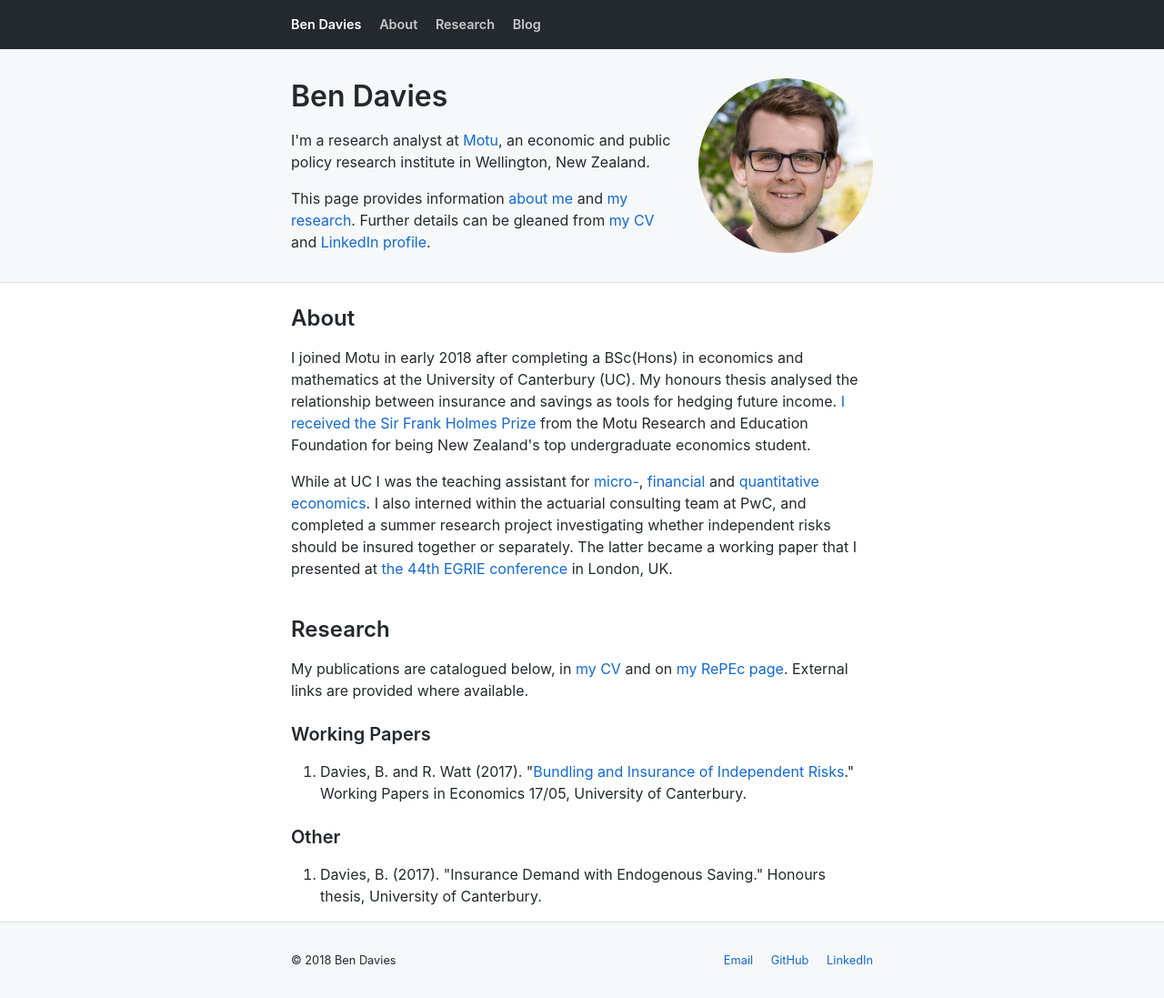
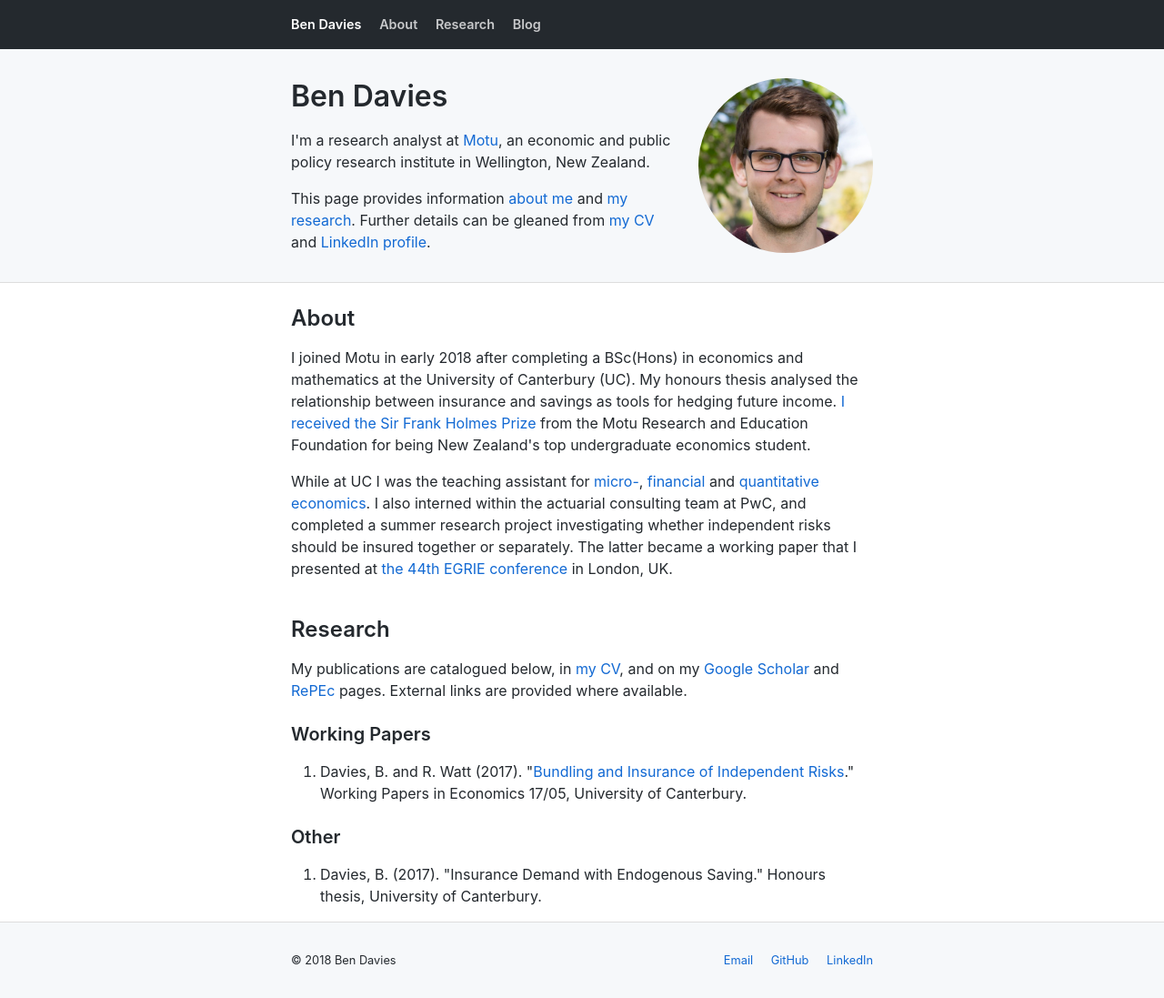
Before and after one commit to bldavies/bldavies.github.io, a Jekyll site: the page built from _pages/index.html, in a window 1280 px wide. Shown: the whole page at 91% size. Built offline with Jekyll 4.4.1, drawn with Linux system fonts in a browser that asks for light colours.

Commit message:
Add Google Scholar link and migrate assets

```diff
--- a/_config.yml
+++ b/_config.yml
@@ -2,9 +2,13 @@
 title: Ben Davies
 author: Ben Davies
 email: ben.davies@motu.org.nz
+google-analytics: UA-123726505-1
+
+# Profiles
 github-url:  https://github.com/bldavies
-google-analytics: UA-123726505-1
+google-scholar-url: https://scholar.google.co.nz/citations?user=iet9PyAAAAAJ
 linkedin-url: https://www.linkedin.com/in/bl-davies/
+repec-url: https://ideas.repec.org/f/pda777
 
 # Build settings
 markdown: kramdown
--- a/_layouts/default.html
+++ b/_layouts/default.html
@@ -2,7 +2,7 @@
 <html lang="en">
   <head>
     <meta charset="utf-8">
-    <link rel="stylesheet" href="/css/base.css">
+    <link rel="stylesheet" href="/assets/css/base.css">
     <meta name="viewport" content="width=device-width, initial-scale=1.0">
     <title>
       {{ site.title }}
--- a/_pages/index.html
+++ b/_pages/index.html
@@ -5,14 +5,14 @@
 
 <div class="banner">
   <div class="container">
-    <img src="/images/portrait.jpg" class="portrait">
+    <img src="/assets/images/portrait.jpg" class="portrait">
     <h1>Ben Davies</h1>
     <p>
       I'm a research analyst at <a href="https://motu.nz">Motu</a>, an economic and public policy research institute in Wellington, New Zealand.
     </p>
     <p>
       This page provides information <a href="#about">about me</a> and <a href="#research">my research</a>.
-      Further details can be gleaned from <a href="/cv.pdf">my CV</a> and <a href="{{ site.linkedin-url }}">LinkedIn profile</a>.
+      Further details can be gleaned from <a href="/assets/cv.pdf">my CV</a> and <a href="{{ site.linkedin-url }}">LinkedIn profile</a>.
     </p>
   </div>
 </div>
@@ -34,7 +34,7 @@
 <div class="container">
   <h2 id="research">Research</h2>
     <p>
-      My publications are catalogued below, in <a href="/cv.pdf">my CV</a> and on <a href="https://ideas.repec.org/f/pda777">my RePEc page</a>.
+      My publications are catalogued below, in <a href="/assets/cv.pdf">my CV</a>, and on my <a href="{{ site.google-scholar-url }}">Google Scholar</a> and <a href="{{ site.repec-url }}">RePEc</a> pages.
       External links are provided where available.
     </p>
   <h3>Working Papers</h3>
```
Also changed, not shown: assets/css/base.scss (renamed from css/base.scss), assets/images/portrait.jpg (renamed from images/portrait.jpg), 2 other files.
